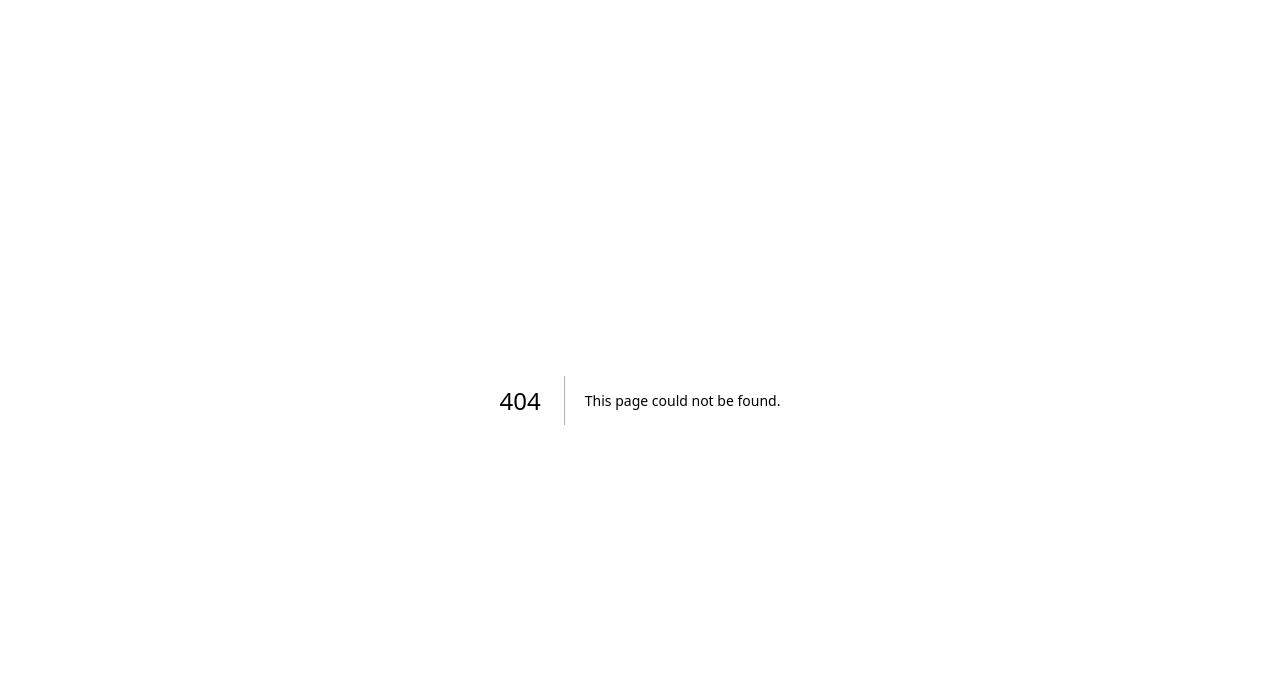
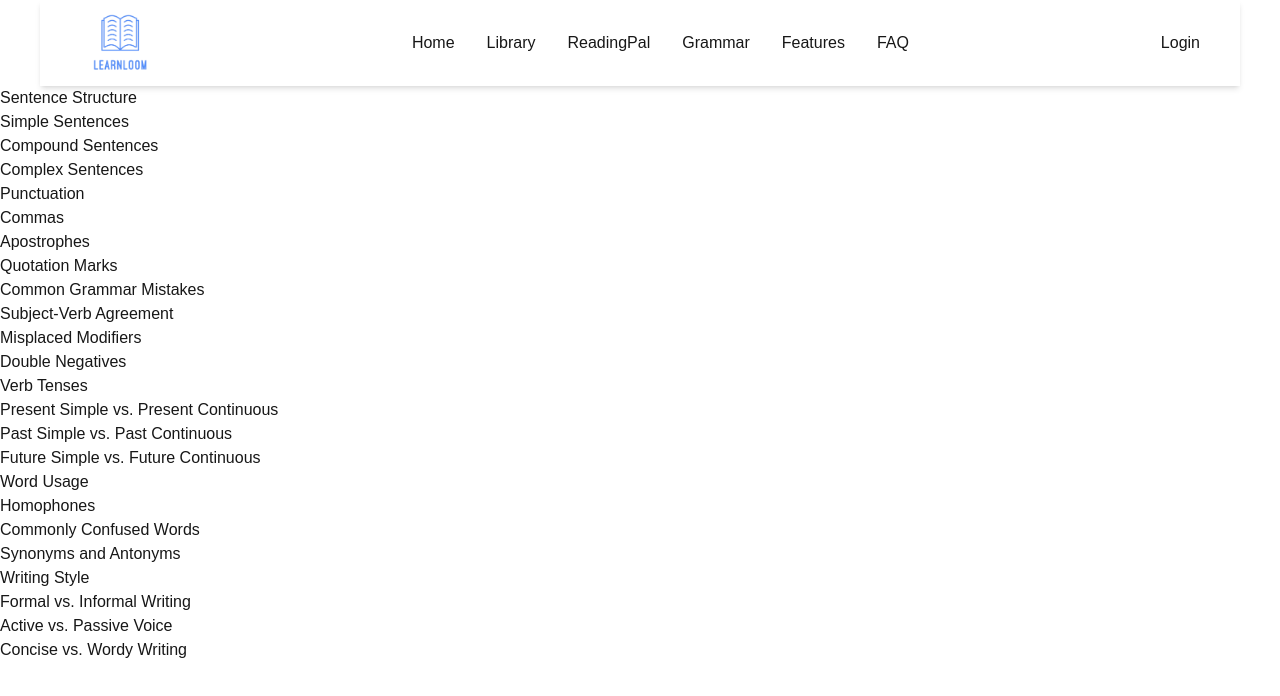
Before and after one commit to SkylarS300/learn-loom-next-dev, a Next.js app: page /grammar in a window 1280 px wide. Before the commit this address had no page. Shown: the top 696 px of the page. Built offline with nearby package versions, Linux system fonts and the light colour scheme.

Commit message:
restructure page navigation for next

```diff
--- a/src/app/Components/Navbar.jsx
+++ /dev/null
@@ -1,26 +0,0 @@
-export default function Navbar(){
-    return <div class = "px-10"> <div id = "navbar" class = "w-full flex flex-row justify-between py-1 px-10 shadow-md">
-      <a class = "logo">
-        <img src="./src/assets/images/learnloom.png" alt = "LearnLoom Logo" class = "w-20 l-20" />
-      </a>
-
-      <ul class = "nav-links flex flex-row gap-8 justify-center items-center">
-        <li>
-          <div to = "/">Home</div>
-        </li>
-        <li>
-          <div to = "/library">Library</div>
-        </li>
-        {/* <li>
-          <Link to = "/readingpal" state = {{bookIndex: null}}>ReadingPal</Link>
-        </li> */}
-        <li>
-          <div to = "/grammar">Grammar</div>
-        </li>
-        <li>Features</li>
-        <li>FAQ</li>
-      </ul>
-
-      <div class = "login-button flex flex-row items-center justify-center">Login</div>
-    </div></div>
-}
--- /dev/null
+++ b/src/app/Navbar.js
@@ -0,0 +1,29 @@
+import Link from 'next/link';
+import logo from './assets/images/learnloom.png'
+
+export default function Navbar(){
+    return <div className="px-10"> <div id = "navbar" className="w-full flex flex-row justify-between py-1 px-10 shadow-md">
+      <a className="logo">
+        <img src={logo.src} alt = "LearnLoom Logo" className="w-20 l-20" />
+      </a>
+
+      <ul className="nav-links flex flex-row gap-8 justify-center items-center">
+        <li>
+          <Link href = "/">Home</Link>
+        </li>
+        <li>
+          <Link href = "/library">Library</Link>
+        </li>
+        <li>
+          <Link href = "/readingpal" state = {{bookIndex: null}}>ReadingPal</Link>
+        </li>
+        <li>
+          <Link href = "/grammar">Grammar</Link>
+        </li>
+        <li>Features</li>
+        <li>FAQ</li>
+      </ul>
+
+      <div className="login-button flex flex-row items-center justify-center">Login</div>
+    </div></div>
+}
--- a/src/app/Components/Grammar.jsx
+++ b/src/app/grammar/page.js
@@ -1,4 +1,4 @@
-import Navbar from "./Navbar";
+import Navbar from "../Navbar";
 
 export default function Grammar(){
     const quizzes = {
@@ -499,46 +499,46 @@ export default function Grammar(){
         <Navbar />
       <div id="quizList" >
         <h2>Sentence Structure</h2>
-        <a href="javascript:selectedCategory = quizzes.SentenceStructure.subConcepts[0]; generateQuestion(selectedCategory);" class="subsection-link" data-subsection="Simple Sentences">Simple Sentences</a>
+        <a href="javascript:selectedCategory = quizzes.SentenceStructure.subConcepts[0]; generateQuestion(selectedCategory);" className="subsection-link" data-subsection="Simple Sentences">Simple Sentences</a>
         <br />
-        <a href="javascript:selectedCategory = quizzes.SentenceStructure.subConcepts[1]; generateQuestion(selectedCategory);" class="subsection-link" data-subsection="Compound Sentences">Compound Sentences</a>
+        <a href="javascript:selectedCategory = quizzes.SentenceStructure.subConcepts[1]; generateQuestion(selectedCategory);" className="subsection-link" data-subsection="Compound Sentences">Compound Sentences</a>
         <br />
-        <a href="javascript:selectedCategory = quizzes.SentenceStructure.subConcepts[2]; generateQuestion(selectedCategory);" class="subsection-link" data-subsection="Complex Sentences">Complex Sentences</a>
+        <a href="javascript:selectedCategory = quizzes.SentenceStructure.subConcepts[2]; generateQuestion(selectedCategory);" className="subsection-link" data-subsection="Complex Sentences">Complex Sentences</a>
 
         <h2>Punctuation</h2>
-        <a href="javascript:selectedCategory = quizzes.Punctuation.subConcepts[0]; generateQuestion(selectedCategory);" class="subsection-link" data-subsection="Commas">Commas</a>
+        <a href="javascript:selectedCategory = quizzes.Punctuation.subConcepts[0]; generateQuestion(selectedCategory);" className="subsection-link" data-subsection="Commas">Commas</a>
         <br />
-        <a href="javascript:selectedCategory = quizzes.Punctuation.subConcepts[1]; generateQuestion(selectedCategory);" class="subsection-link" data-subsection="Apostrophes">Apostrophes</a>
+        <a href="javascript:selectedCategory = quizzes.Punctuation.subConcepts[1]; generateQuestion(selectedCategory);" className="subsection-link" data-subsection="Apostrophes">Apostrophes</a>
         <br />
-        <a href="javascript:selectedCategory = quizzes.Punctuation.subConcepts[2]; generateQuestion(selectedCategory);" class="subsection-link" data-subsection="Quotation Marks">Quotation Marks</a>
+        <a href="javascript:selectedCategory = quizzes.Punctuation.subConcepts[2]; generateQuestion(selectedCategory);" className="subsection-link" data-subsection="Quotation Marks">Quotation Marks</a>
 
         <h2>Common Grammar Mistakes</h2>
-        <a href="javascript:selectedCategory = quizzes.CommonGrammarMistakes.subConcepts[0]; generateQuestion(selectedCategory);" class="subsection-link" data-subsection="Subject-Verb Agreement">Subject-Verb Agreement</a>
+        <a href="javascript:selectedCategory = quizzes.CommonGrammarMistakes.subConcepts[0]; generateQuestion(selectedCategory);" className="subsection-link" data-subsection="Subject-Verb Agreement">Subject-Verb Agreement</a>
         <br />
-        <a href="javascript:selectedCategory = quizzes.CommonGrammarMistakes.subConcepts[1]; generateQuestion(selectedCategory);" class="subsection-link" data-subsection="Misplaced Modifiers">Misplaced Modifiers</a>
+        <a href="javascript:selectedCategory = quizzes.CommonGrammarMistakes.subConcepts[1]; generateQuestion(selectedCategory);" className="subsection-link" data-subsection="Misplaced Modifiers">Misplaced Modifiers</a>
         <br />
-        <a href="javascript:selectedCategory = quizzes.CommonGrammarMistakes.subConcepts[2]; generateQuestion(selectedCategory);" class="subsection-link" data-subsection="Double Negatives">Double Negatives</a>
+        <a href="javascript:selectedCategory = quizzes.CommonGrammarMistakes.subConcepts[2]; generateQuestion(selectedCategory);" className="subsection-link" data-subsection="Double Negatives">Double Negatives</a>
 
         <h2>Verb Tenses</h2>
-        <a href="javascript:selectedCategory = quizzes.verbTenses.subConcepts[0]; generateQuestion(selectedCategory);" class="subsection-link" data-subsection="Present Simple vs. Present Continuous">Present Simple vs. Present Continuous</a>
+        <a href="javascript:selectedCategory = quizzes.verbTenses.subConcepts[0]; generateQuestion(selectedCategory);" className="subsection-link" data-subsection="Present Simple vs. Present Continuous">Present Simple vs. Present Continuous</a>
         <br />
-        <a href="javascript:selectedCategory = quizzes.verbTenses.subConcepts[1]; generateQuestion(selectedCategory);" class="subsection-link" data-subsection="Past Simple vs. Past Continuous">Past Simple vs. Past Continuous</a>
+        <a href="javascript:selectedCategory = quizzes.verbTenses.subConcepts[1]; generateQuestion(selectedCategory);" className="subsection-link" data-subsection="Past Simple vs. Past Continuous">Past Simple vs. Past Continuous</a>
         <br />
-        <a href="javascript:selectedCategory = quizzes.verbTenses.subConcepts[2]; generateQuestion(selectedCategory);" class="subsection-link" data-subsection="Future Simple vs. Future Continuous">Future Simple vs. Future Continuous</a>
+        <a href="javascript:selectedCategory = quizzes.verbTenses.subConcepts[2]; generateQuestion(selectedCategory);" className="subsection-link" data-subsection="Future Simple vs. Future Continuous">Future Simple vs. Future Continuous</a>
 
         <h2>Word Usage</h2>
-        <a href="javascript:selectedCategory = quizzes.WordUsage.subConcepts[0]; generateQuestion(selectedCategory);" class="subsection-link" data-subsection="Homophones">Homophones</a>
+        <a href="javascript:selectedCategory = quizzes.WordUsage.subConcepts[0]; generateQuestion(selectedCategory);" className="subsection-link" data-subsection="Homophones">Homophones</a>
         <br />
-        <a href="javascript:selectedCategory = quizzes.WordUsage.subConcepts[1]; generateQuestion(selectedCategory);" class="subsection-link" data-subsection="Commonly Confused Words">Commonly Confused Words</a>
+        <a href="javascript:selectedCategory = quizzes.WordUsage.subConcepts[1]; generateQuestion(selectedCategory);" className="subsection-link" data-subsection="Commonly Confused Words">Commonly Confused Words</a>
         <br />
-        <a href="javascript:selectedCategory = quizzes.WordUsage.subConcepts[2]; generateQuestion(selectedCategory);" class="subsection-link" data-subsection="Synonyms and Antonyms">Synonyms and Antonyms</a>
+        <a href="javascript:selectedCategory = quizzes.WordUsage.subConcepts[2]; generateQuestion(selectedCategory);" className="subsection-link" data-subsection="Synonyms and Antonyms">Synonyms and Antonyms</a>
 
         <h2>Writing Style</h2>
-        <a href="javascript:selectedCategory = quizzes.WritingStyle.subConcepts[0]; generateQuestion(selectedCategory);" class="subsection-link" data-subsection="Formal vs. Informal Writing">Formal vs. Informal Writing</a>
+        <a href="javascript:selectedCategory = quizzes.WritingStyle.subConcepts[0]; generateQuestion(selectedCategory);" className="subsection-link" data-subsection="Formal vs. Informal Writing">Formal vs. Informal Writing</a>
         <br />
-        <a href="javascript:selectedCategory = quizzes.WritingStyle.subConcepts[1]; generateQuestion(selectedCategory);" class="subsection-link" data-subsection="Active vs. Passive Voice">Active vs. Passive Voice</a>
+        <a href="javascript:selectedCategory = quizzes.WritingStyle.subConcepts[1]; generateQuestion(selectedCategory);" className="subsection-link" data-subsection="Active vs. Passive Voice">Active vs. Passive Voice</a>
         <br />
-        <a href="javascript:selectedCategory = quizzes.WritingStyle.subConcepts[2]; generateQuestion(selectedCategory);" class="subsection-link" data-subsection="Concise vs. Wordy Writing">Concise vs. Wordy Writing</a>
+        <a href="javascript:selectedCategory = quizzes.WritingStyle.subConcepts[2]; generateQuestion(selectedCategory);" className="subsection-link" data-subsection="Concise vs. Wordy Writing">Concise vs. Wordy Writing</a>
       </div>
 
     <div id="textContainer"></div>
--- a/src/app/Components/Library.jsx
+++ b/src/app/library/page.js
@@ -1,6 +1,6 @@
 import books from "../Content/book-list";
-import Navbar from "./Navbar";
-import { Link } from "react-router-dom";
+import Navbar from "../Navbar";
+import { Link } from "next/link";
 
 export default function Library(){
 
@@ -40,7 +40,7 @@ export default function Library(){
     <div id="bookContainer" class="book-container">
         {books.map((book) => {
             return (
-            <Link to ="/readingpal" state = {{bookIndex: book.index}} class="book-wrapper">
+            <Link href ="/readingpal" state = {{bookIndex: book.index}} class="book-wrapper">
                 <img class= "bookImage" src={book.cover} alt={`${book.title} by ${book.author}`}></img>
                 <p class = "book-title" textContent = {book.title}></p>
             </Link>
--- a/src/app/page.js
+++ b/src/app/page.js
@@ -1,4 +1,4 @@
-import Navbar from "./Components/Navbar";
+import Navbar from "./Navbar.js";
 import demoGif from "./assets/images/videoforindexhtml.gif"
 
 export default function Home(){
@@ -16,7 +16,7 @@ export default function Home(){
     <a href="./login.html" class="cta-button get-started-btn">Get started &rarr;</a>
 
     <div class="gif-container">
-      <img src={demoGif} alt="Demo GIF" class="responsive-gif w-full"></img>
+      <img src={demoGif.src} alt="Demo GIF" class="responsive-gif w-full"></img>
   </div>
 
   </div>
--- a/src/app/Components/ReadingPal.jsx
+++ b/src/app/readingpal/page.js
@@ -1,3 +1,5 @@
+"use client";
+
 import { useLocation } from "react-router-dom";
 import books from "../Content/book-content.js";
 import { useEffect, useRef } from "react";
```
